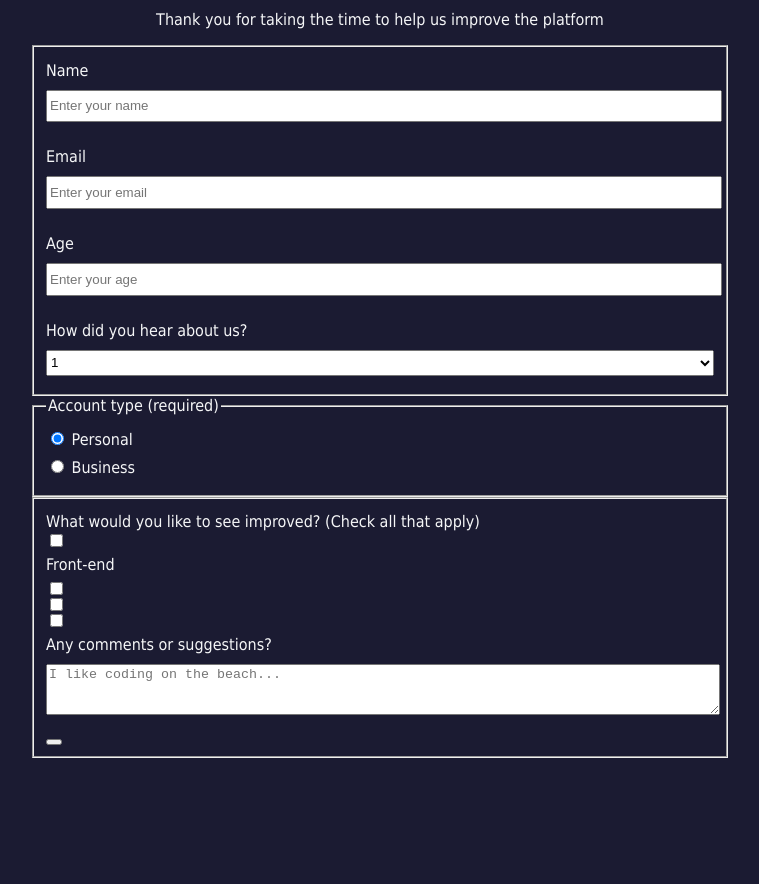
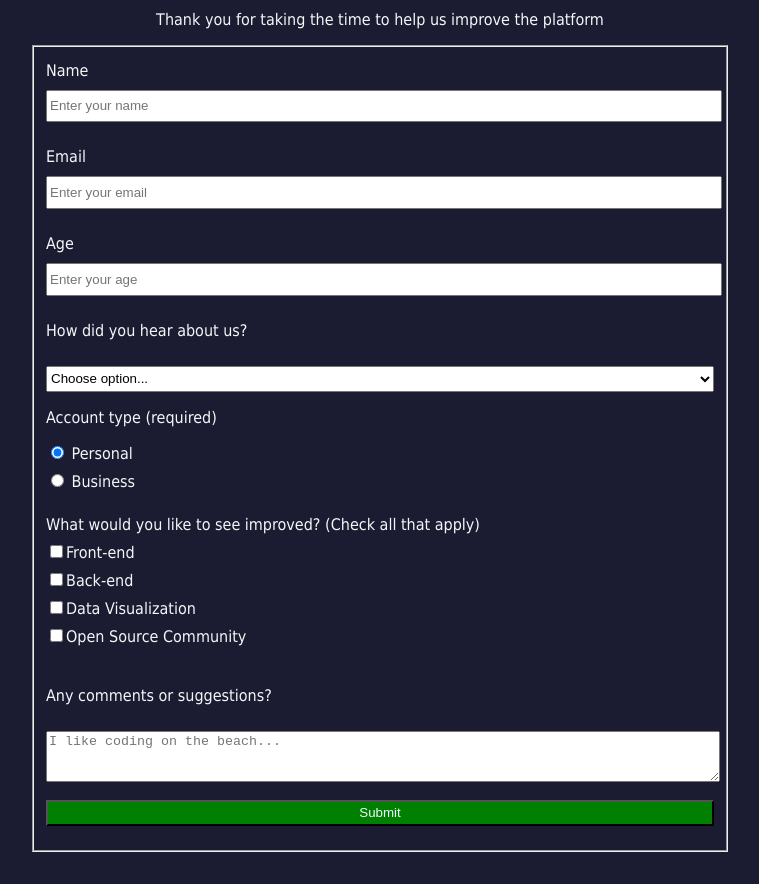
Before and after one commit to kkrittos/survey-form, a plain HTML site: page index.html in a window 1280 px wide. Shown: the part 92-976 px from the top of the page, without its empty margins (260-1019 px from the left). Before the commit the page ends 882 px from the top, so only its background shows below. Drawn offline with Linux system fonts and the light colour scheme.

Commit message:
simple form
justi simple form(testing skills)

```diff
--- a/css/style.css
+++ b/css/style.css
@@ -7,6 +7,19 @@ body {
     font-family: Tahoma, sans-serif;
     font-size: 16px;
   }
+
+  /* body::before {
+    content: '';
+    position: fixed;
+    top: 0;
+    left: 0;
+    height: 100%;
+    width: 100%;
+    background-image: url(../pictures/background.jpeg);
+    background-size: cover;
+    background-repeat: no-repeat;
+    background-position: center;
+  } */
 
   #title, #description {
     margin: 1em auto;
@@ -48,6 +61,19 @@ body {
     min-height: 2em;
     }
 
-    .checkbox-item {
-        display: block;
+    .disabled {
+      color: gray;
     }
+
+    .checkbox {
+      display: flex;
+    }
+
+    #submit {
+      width: 100%;
+      height: 2em;
+      margin: 1em auto;
+      display: block;
+      background-color: green;
+      color: aliceblue;
+    }
--- a/index.html
+++ b/index.html
@@ -7,42 +7,59 @@
     <title>Survey form</title>
 </head>
 <body>
+  <header>
     <h1 id="title">
         Survey form
       </h1>
       <p id="description">
         Thank you for taking the time to help us improve the platform
       </p>
+    </header>
       <form id="survey-form">
         <fieldset>
-        <label id="name-label">Name <input id="name" type="text" placeholder="Enter your name" required /></label>
-        <label id="email-label">Email <input id="email" type="email" placeholder="Enter your email" required /></label>
-        <label id="number-label">Age <input id="number" type="number" placeholder="Enter your age" min="14" max="100" /></label>
-        <label>How did you hear about us?
+          <div>
+        <label id="name-label">Name
+          <input id="name" type="text" placeholder="Enter your name" required />
+        </label>
+      </div>
+      <div>
+        <label id="email-label">Email
+          <input id="email" type="email" placeholder="Enter your email" required />
+        </label>
+      </div>
+      <div>
+        <label id="number-label">Age
+          <input id="number" type="number" placeholder="Enter your age" min="14" max="100" />
+        </label>
+      </div>
+      <div>
+        <p>How did you hear about us?</p>
         <select id="dropdown">
-          <option class="dropdown-item">1</option>
-          <option class="dropdown-item">2</option>
-          <option class="dropdown-item">3</option>
+          <option class="dropdown-item disabled" disabled selected item>Choose option...</option>
+          <option class="dropdown-item">Instagram</option>
+          <option class="dropdown-item">Facebook</option>
+          <option class="dropdown-item">Github</option>
         </select>
-        </label>
+      </div>
+        <div class="radio">
+            <p>Account type (required)</p>
+            <label for="personal-account"><input id="personal-account" type="radio" name="account-type" class="inline" value="Personal" checked /> Personal</label>
+            <label for="business-account"><input id="business-account" type="radio" name="account-type" class="inline" value="Business" /> Business</label>
+        </div>
+        <div class="checkbox">
+            <p class="checkbox-text">What would you like to see improved? (Check all that apply)
+                <label><input class="checkbox-item" type="checkbox" value="Front-end">Front-end</label>
+                <label><input class="checkbox-item" type="checkbox" value="Back-end">Back-end</label>
+                <label><input class="checkbox-item" type="checkbox" value="Data Visualization">Data Visualization</label>
+                <label><input class="checkbox-item" type="checkbox" value="Open Source Community">Open Source Community</label>
+            </p>
+          </div>
+          <div>
+            <p class="textarea-text">Any comments or suggestions?</p>
+            <textarea rows="3" cols="30" placeholder="I like coding on the beach..."></textarea>
+          </div>
+            <button id="submit" type="submit">Submit</button>
         </fieldset>
-        <fieldset class="radio">
-            <legend>Account type (required)</legend>
-            <label for="personal-account"><input id="personal-account" type="radio" name="account-type" class="inline" checked /> Personal</label>
-            <label for="business-account"><input id="business-account" type="radio" name="account-type" class="inline" /> Business</label>
-          </fieldset>
-          <fieldset class="checkbox">
-            <label class="checkbox-text">What would you like to see improved? (Check all that apply)
-                <input class="checkbox-item" type="checkbox"><label>Front-end</label>
-                <input class="checkbox-item" type="checkbox">
-                <input class="checkbox-item" type="checkbox">
-                <input class="checkbox-item" type="checkbox">
-            </label>
-            <label class="textarea-text">Any comments or suggestions?
-            <textarea rows="3" cols="30" placeholder="I like coding on the beach..."></textarea>
-        </label>
-            <button id="submit" type="submit"></button>
-          </fieldset>
       </form>
 </body>
 </html>
```
Also changed, not shown: pictures/background.jpeg (added).
